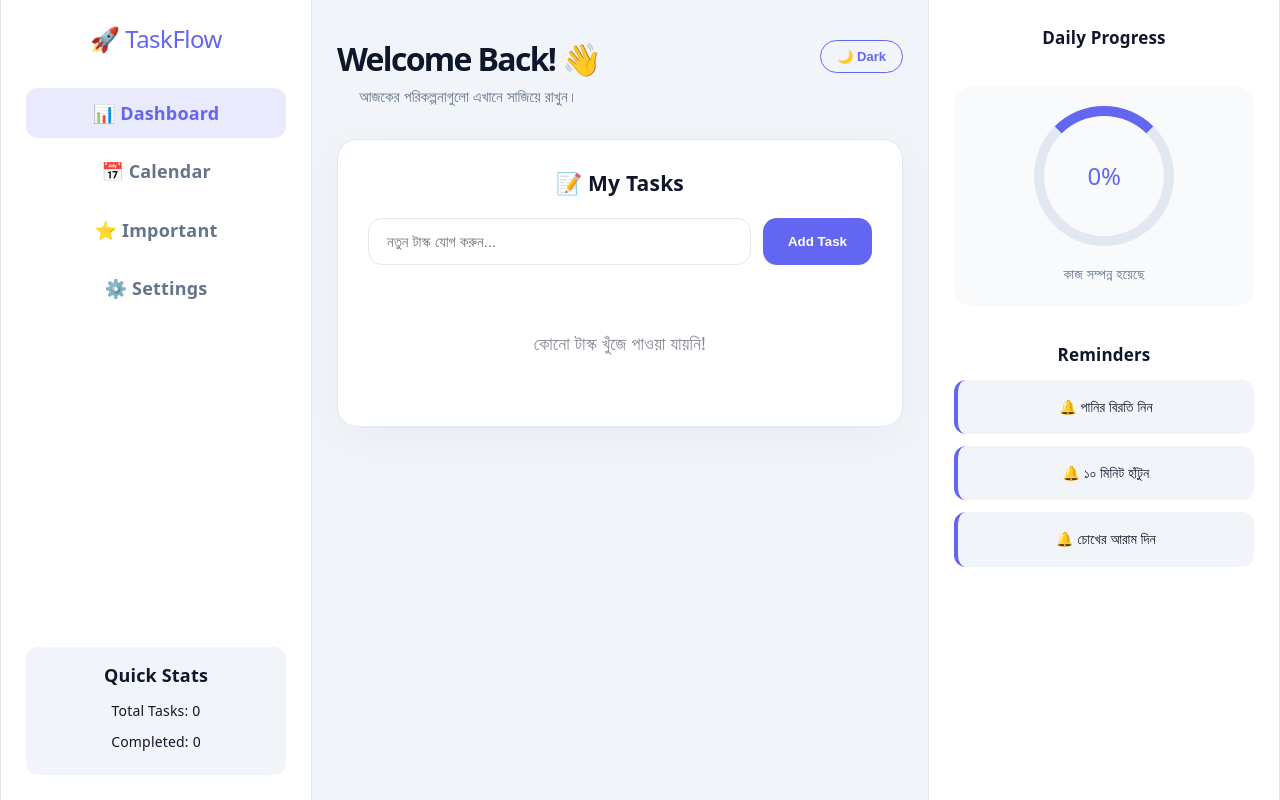
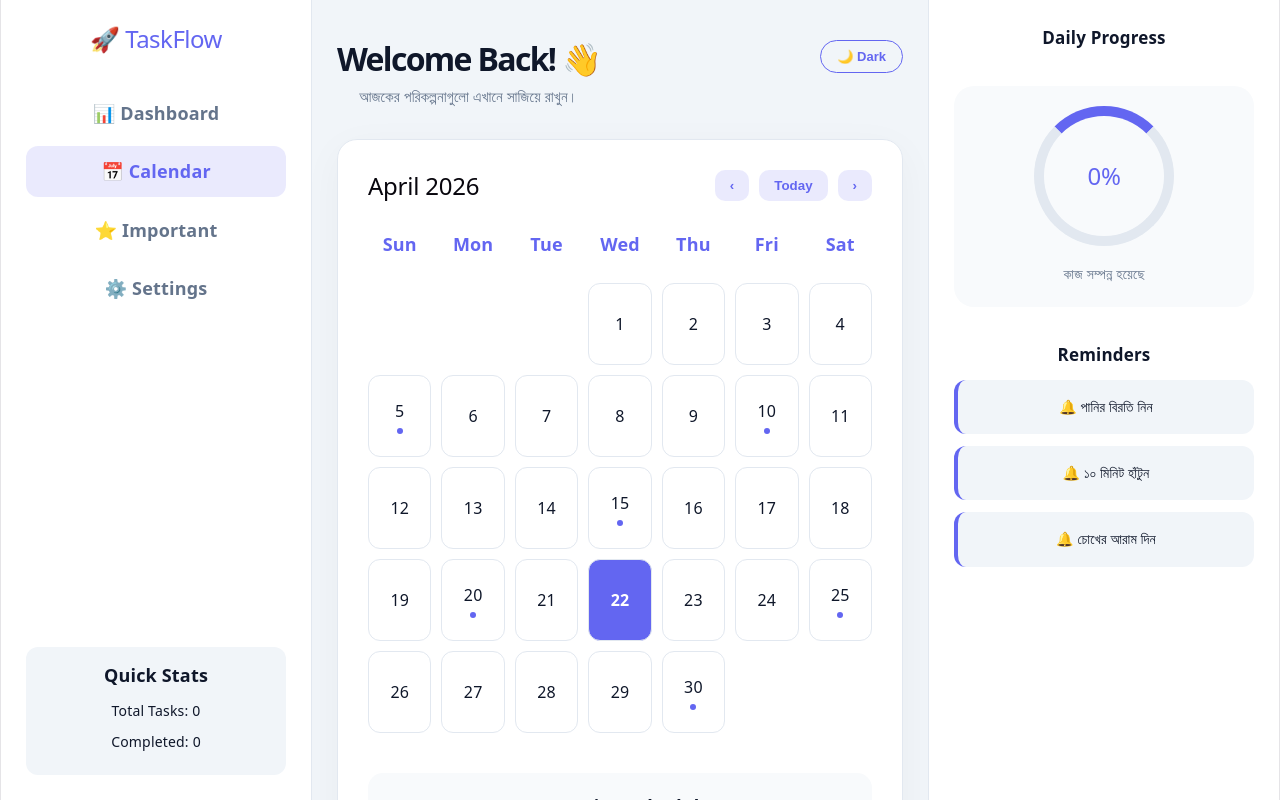
Before and after one commit to tanzimAhmedUtsho/Task-Traker-, a React (Vite) app: page / in a window 1280 px wide. Both pictures are taken after a click on the element "📅 Calendar". Built offline with nearby package versions, Linux system fonts and the light colour scheme.

Commit message:
calender page update

```diff
--- a/src/App.jsx
+++ b/src/App.jsx
@@ -46,6 +46,21 @@ function App() {
   const completedCount = tasks.filter(t => t.completed).length;
   const progress = tasks.length > 0 ? Math.round((completedCount / tasks.length) * 100) : 0;
 
+  // Calendar Logic
+  const today = new Date();
+  const [viewDate, setViewDate] = useState(new Date());
+
+  const daysInMonth = new Date(viewDate.getFullYear(), viewDate.getMonth() + 1, 0).getDate();
+  const firstDayOfMonth = new Date(viewDate.getFullYear(), viewDate.getMonth(), 1).getDay();
+  const monthName = viewDate.toLocaleString('default', { month: 'long' });
+
+  const calendarDays = Array.from({ length: daysInMonth }, (_, i) => i + 1);
+  const blanks = Array.from({ length: firstDayOfMonth }, (_, i) => i);
+
+  const prevMonth = () => setViewDate(new Date(viewDate.getFullYear(), viewDate.getMonth() - 1, 1));
+  const nextMonth = () => setViewDate(new Date(viewDate.getFullYear(), viewDate.getMonth() + 1, 1));
+  const goToToday = () => setViewDate(new Date());
+
   const theme = {
     bg: isDarkMode ? '#0f172a' : '#f1f5f9',
     sidebarBg: isDarkMode ? '#1e293b' : '#ffffff',
@@ -67,8 +82,26 @@ function App() {
           <h2 style={{ color: theme.accent, margin: 0, fontSize: '24px', letterSpacing: '-0.5px' }}>🚀 TaskFlow</h2>
         </div>
         <nav style={styles.nav}>
-          <div style={{ ...styles.navItem, backgroundColor: theme.accent + '22', color: theme.accent }}>📊 Dashboard</div>
-          <div style={{ ...styles.navItem, color: theme.subText }}>📅 Calendar</div>
+          <div
+            onClick={() => setActiveTab('dashboard')}
+            style={{
+              ...styles.navItem,
+              backgroundColor: activeTab === 'dashboard' ? theme.accent + '22' : 'transparent',
+              color: activeTab === 'dashboard' ? theme.accent : theme.subText
+            }}
+          >
+            📊 Dashboard
+          </div>
+          <div
+            onClick={() => setActiveTab('calendar')}
+            style={{
+              ...styles.navItem,
+              backgroundColor: activeTab === 'calendar' ? theme.accent + '22' : 'transparent',
+              color: activeTab === 'calendar' ? theme.accent : theme.subText
+            }}
+          >
+            📅 Calendar
+          </div>
           <div style={{ ...styles.navItem, color: theme.subText }}>⭐ Important</div>
           <div style={{ ...styles.navItem, color: theme.subText }}>⚙️ Settings</div>
         </nav>
@@ -131,9 +164,9 @@ function App() {
               <div style={{ display: 'flex', justifyContent: 'space-between', alignItems: 'center', marginBottom: '30px' }}>
                 <h2 style={{ margin: 0 }}>{monthName} {viewDate.getFullYear()}</h2>
                 <div style={{ display: 'flex', gap: '10px' }}>
-                  <button onClick={() => setViewDate(new Date(viewDate.setMonth(viewDate.getMonth() - 1)))} style={styles.calNavBtn}>‹</button>
-                  <button onClick={() => setViewDate(new Date())} style={styles.calNavBtn}>Today</button>
-                  <button onClick={() => setViewDate(new Date(viewDate.setMonth(viewDate.getMonth() + 1)))} style={styles.calNavBtn}>›</button>
+                  <button onClick={prevMonth} style={styles.calNavBtn}>‹</button>
+                  <button onClick={goToToday} style={styles.calNavBtn}>Today</button>
+                  <button onClick={nextMonth} style={styles.calNavBtn}>›</button>
                 </div>
               </div>
 
```
